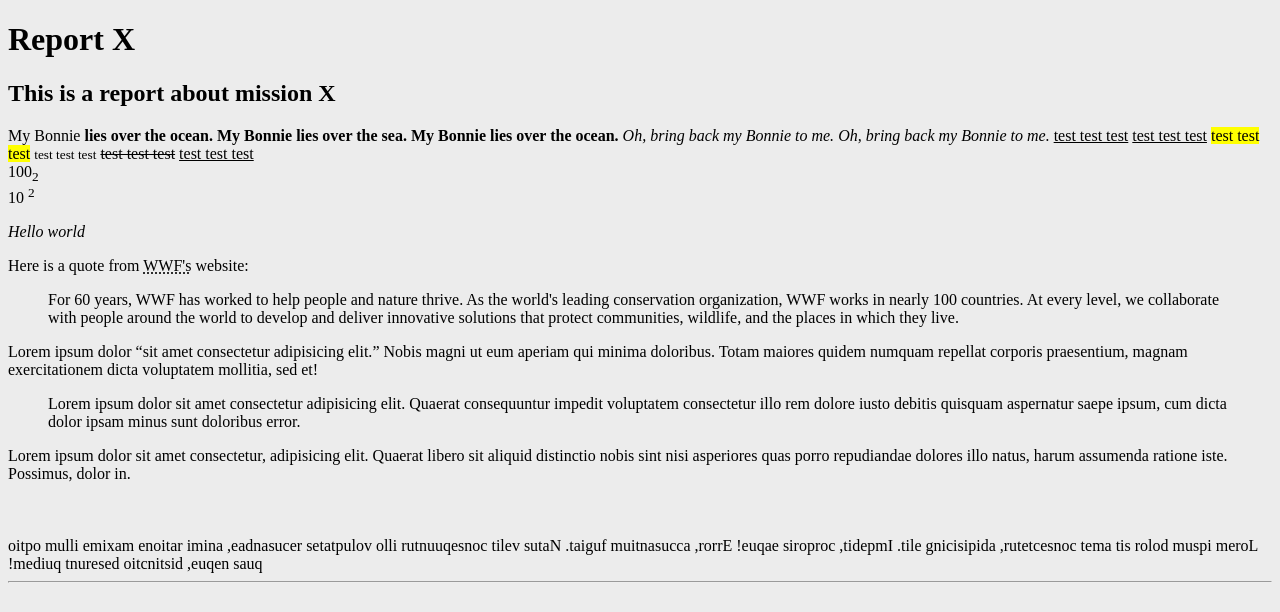
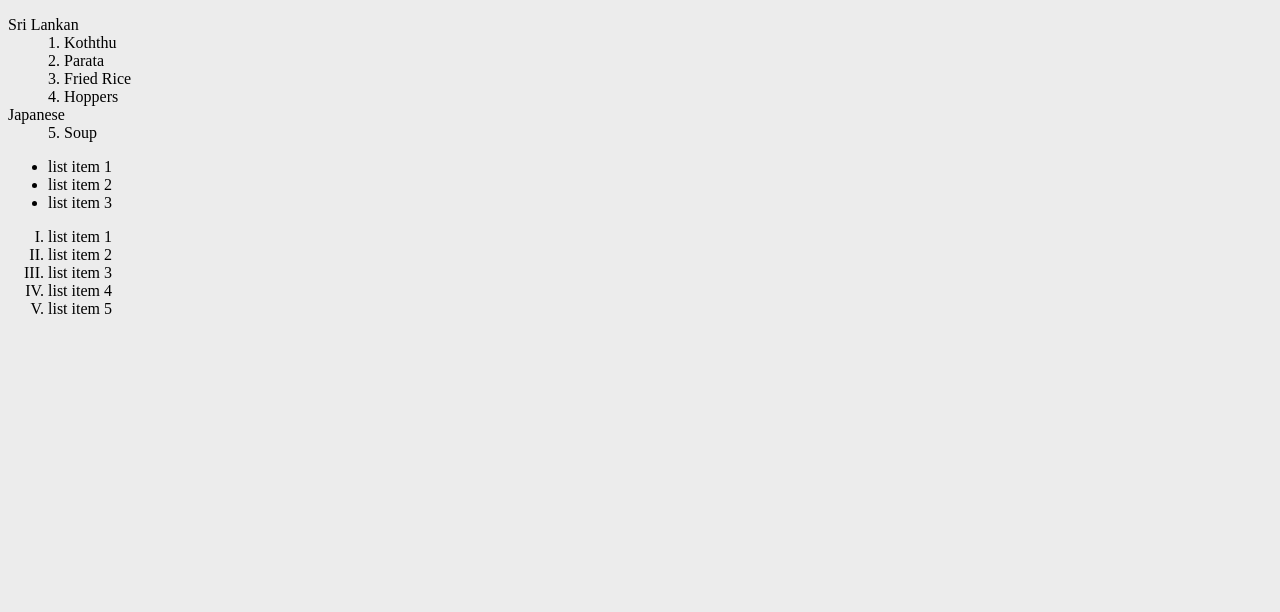
Before and after one commit to vipulasa/edexcel-sigma-unit-2, a plain HTML site: page index.html in a window 1280 px wide. Drawn offline with Linux system fonts and the light colour scheme.

Commit message:
30th UL LI DD

```diff
--- a/index.html
+++ b/index.html
@@ -9,92 +9,64 @@
     <script type="text/javascript" src="/scripts.js" defer></script>
 
     <style>
+        body {
+            counter-reset: data-list;
+        }
 
+
+        dd::before {
+            content: counter(data-list) ". ";
+            counter-increment: data-list;
+        }
     </style>
 </head>
 
 <body>
 
-    <div>
-        <header></header>
-        <main></main>
-        <footer></footer>
-    </div>
-
-    <div>
-        <h1>Report X</h1>
-
-        <h2>This is a report about mission X</h2>
-        <p>
-            My Bonnie <b>lies over the ocean.</b>
-
-            <b>My Bonnie lies over the sea.</b>
-
-            <strong>My Bonnie lies over the ocean.</strong>
-
-            <i>Oh, bring back my Bonnie to me.</i>
-            <em>Oh, bring back my Bonnie to me.</em>
+    <dl id="data-list">
+        <dt>Sri Lankan</dt>
+        <dd>Koththu</dd>
+        <dd>Parata</dd>
+        <dd>Fried Rice</dd>
+        <dd>Hoppers</dd>
+        <dt>Japanese</dt>
+        <dd>Soup</dd>
+    </dl>
 
 
-            <u>test test test</u>
+    <ul>
+        <li>
+            list item 1
+        </li>
+        <li>
+            list item 2
+        </li>
+        <li>
+            list item 3
+        </li>
+    </ul>
 
-            <u>test test test</u>
+    <ol start="1" type="I" id="list">
+        <li>
+            list item 1
+        </li>
+        <li>
+            list item 2
+        </li>
+        <li>
+            list item 3
+        </li>
+    </ol>
 
-            <mark>test test test</mark>
+    <script>
+        var list = document.getElementById("list");
 
-            <small>test test test</small>
-
-            <del>test test test</del>
-
-            <ins>test test test</ins>
-
-            <br>
-            100<sub>2</sub>
-
-            <br>
-            10
-            <sup>2</sup>
-        </p>
-
-        <cite> Hello world</cite>
-
-        <p>Here is a quote from <abbr title="World Wild Federation">WWF's</abbr> website:</p>
-
-        <blockquote cite="http://www.worldwildlife.org/who/index.html">
-            For 60 years, WWF has worked to help people and nature thrive. As the world's leading conservation
-            organization, WWF works in nearly 100 countries. At every level, we collaborate with people around the world
-            to develop and deliver innovative solutions that protect communities, wildlife, and the places in which they
-            live.
-        </blockquote>
-
-        Lorem ipsum dolor <q>sit amet consectetur adipisicing elit.</q> Nobis magni ut eum aperiam qui minima doloribus.
-        Totam
-        maiores quidem numquam repellat corporis praesentium, magnam exercitationem dicta voluptatem mollitia, sed et!
-
-        <blockquote cite="https://www.google.com">
-            Lorem ipsum dolor sit amet consectetur adipisicing elit. Quaerat consequuntur impedit voluptatem consectetur
-            illo rem dolore iusto debitis quisquam aspernatur saepe ipsum, cum dicta dolor ipsam minus sunt doloribus
-            error.
-        </blockquote>
-
-        Lorem ipsum dolor sit amet consectetur, adipisicing elit. Quaerat libero sit aliquid distinctio nobis sint nisi
-        asperiores quas porro repudiandae dolores illo natus, harum assumenda ratione iste. Possimus, dolor in.
-
-        <br><br><br><br>
-
-        <!-- THIS IS A COMMENT -->
-
-        <bdo dir="rtl">
-            Lorem ipsum dolor sit amet consectetur, adipisicing elit. Impedit, corporis eaque! Error, accusantium
-            fugiat.
-            Natus velit consequuntur illo voluptates recusandae, animi ratione maxime illum optio quas neque, distinctio
-            deserunt quidem!
-        </bdo>
-
-        <hr />
-
-    </div>
-
+        setInterval(function () {
+            var li = document.createElement("li");
+            li.innerHTML = "list item " + (list.children.length + 1);
+            list.appendChild(li);
+        }, 2000);
+    </script>
 
 </body>
 
```
